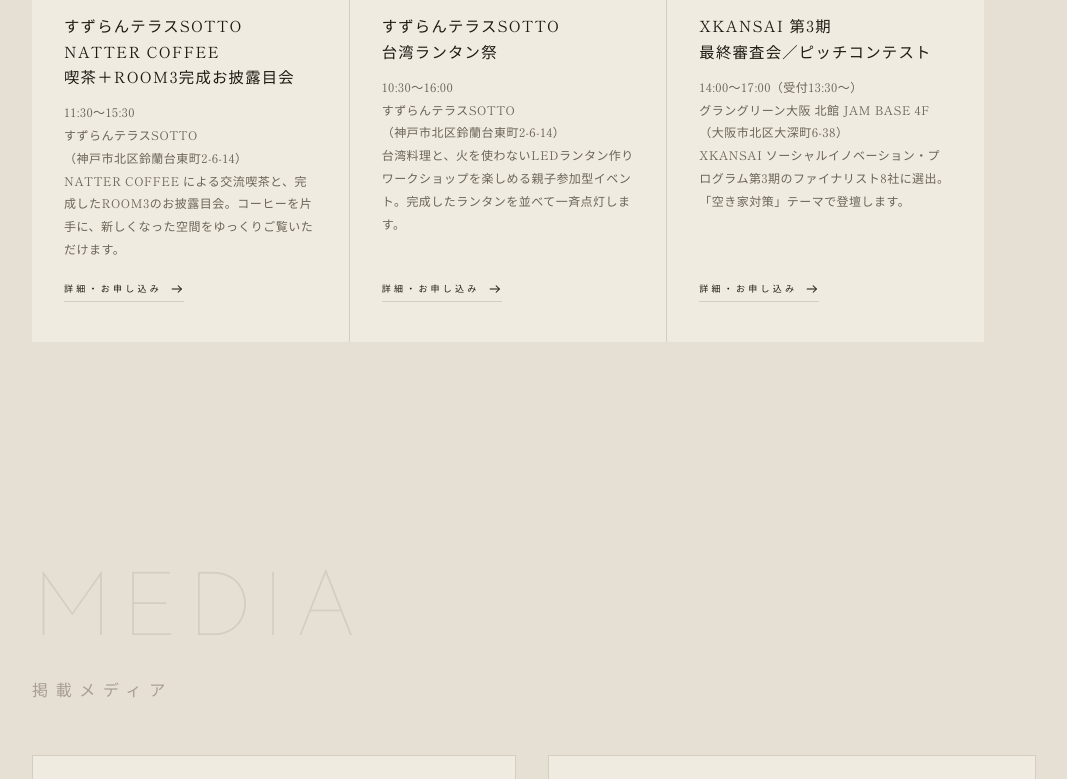
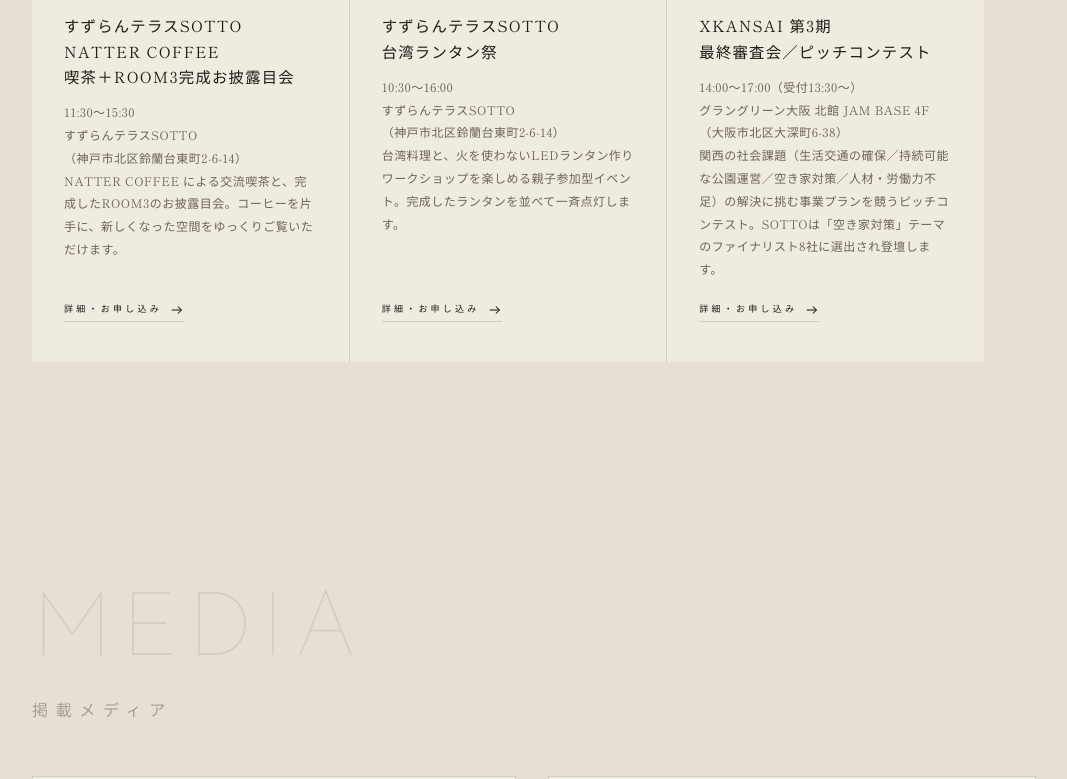
Before and after one commit to sottodesign0-hub/sotto, a plain HTML site: page index.html in a window 1280 px wide. Shown: the part 3290-4069 px from the top of the page, without its empty margins (132-1199 px from the left). Drawn offline with nearby package versions, Linux system fonts and the light colour scheme; animation ran at ten frames a second.

Commit message:
content: 12/18 XKANSAIカードにビジコンの内容説明（4テーマ・ピッチコンテスト）を追記
Co-Authored-By: Claude Opus 4.8 <noreply@anthropic.com>

```diff
--- a/index.html
+++ b/index.html
@@ -2716,7 +2716,7 @@
           <p class="event-card-desc">
             14:00〜17:00（受付13:30〜）<br>
             グラングリーン大阪 北館 JAM BASE 4F<br>（大阪市北区大深町6-38）<br>
-            XKANSAI ソーシャルイノベーション・プログラム第3期のファイナリスト8社に選出。「空き家対策」テーマで登壇します。
+            関西の社会課題（生活交通の確保／持続可能な公園運営／空き家対策／人材・労働力不足）の解決に挑む事業プランを競うピッチコンテスト。SOTTOは「空き家対策」テーマのファイナリスト8社に選出され登壇します。
           </p>
           <a href="https://u-fino.com/event/list/detail/000610.html" target="_blank" rel="noopener" class="event-card-link">
             詳細・お申し込み
```
